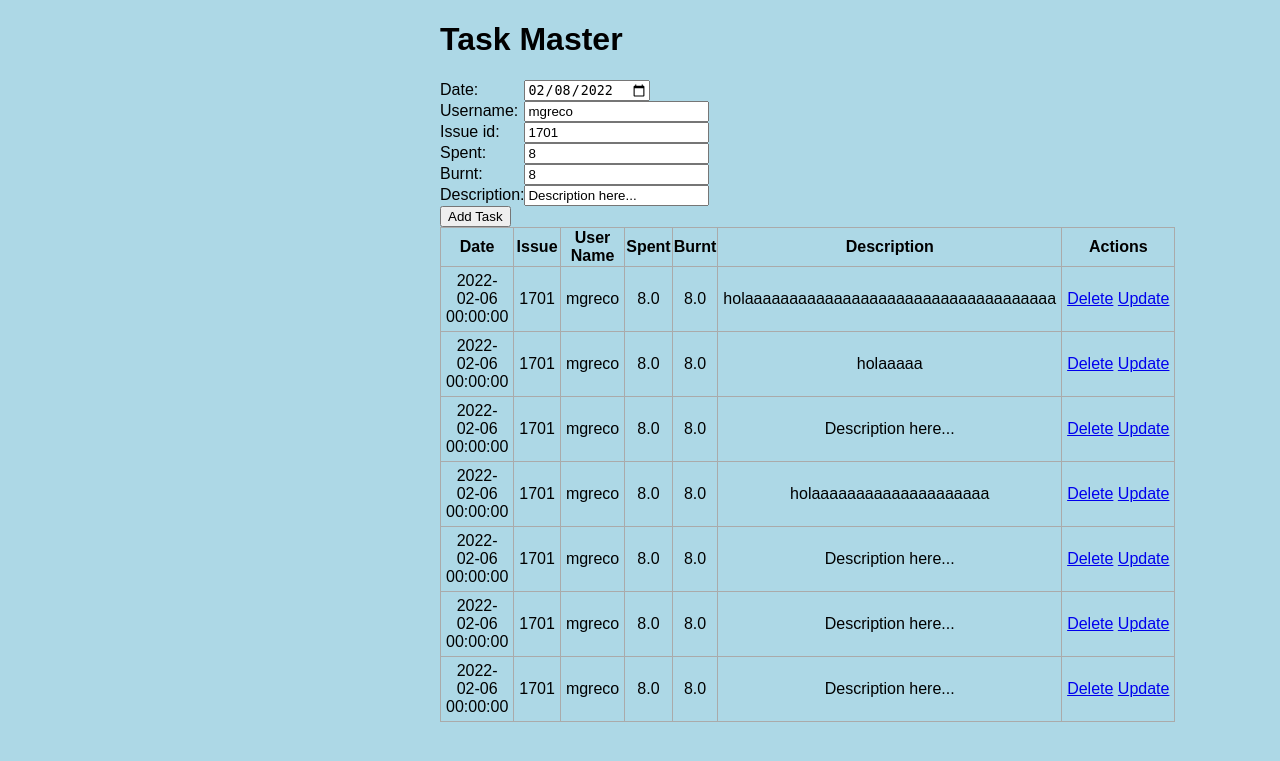
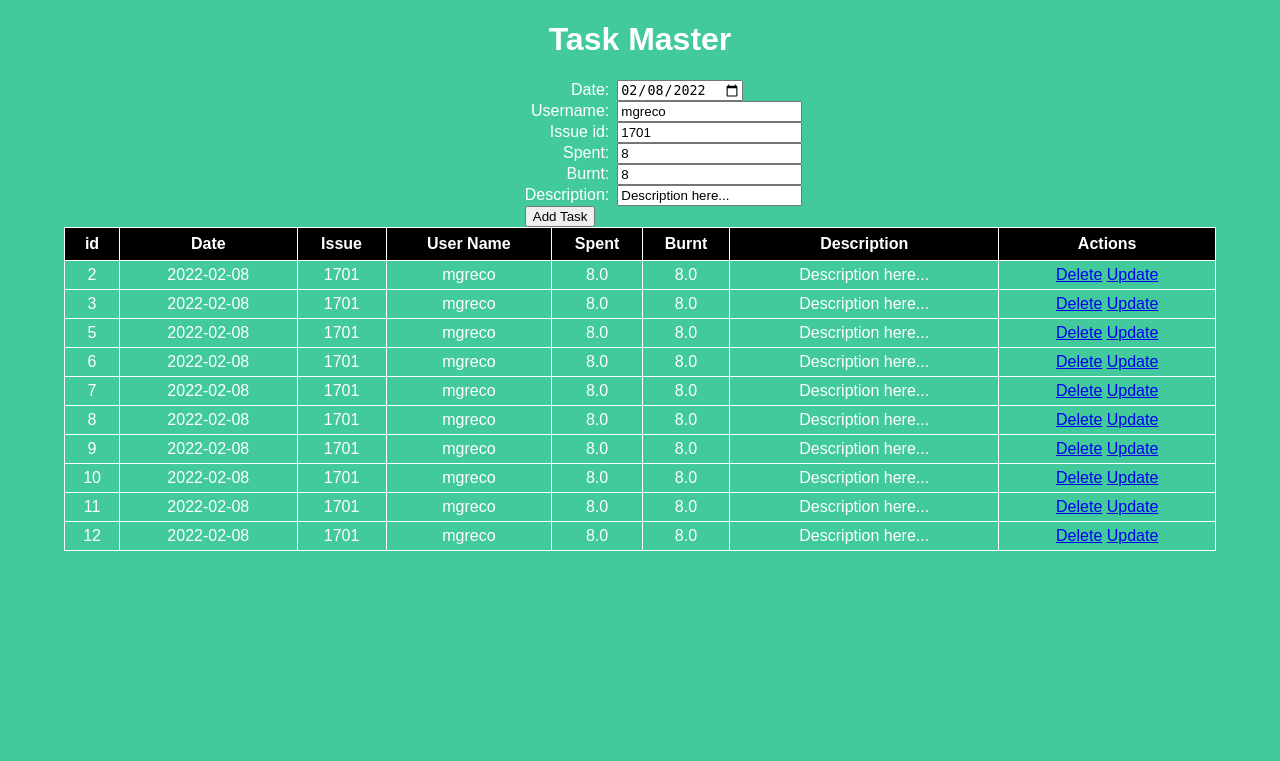
Before and after one commit to mmngreco/flask_task_manager, a Flask app: page / in a window 1280 px wide. Shown: the top 761 px of the page. Run offline with Flask 2, Linux system fonts and the light colour scheme; data comes from the database, SQL or seed files in the repository.

Commit message:
enh: better look and feel

```diff
--- a/app.py
+++ b/app.py
@@ -10,7 +10,7 @@ app.config["SQLALCHEMY_TRACK_MODIFICATIONS"] = False
 db = SQLAlchemy(app)
 
 
-class Todo(db.Model):
+class Tasks(db.Model):
 
     id = db.Column(db.Integer, primary_key=True)
     completed = db.Column(db.Integer, default=0)
@@ -40,7 +40,7 @@ def form2task(form, task):
 @app.route('/', methods=['POST', 'GET'])
 def index(db=db):
     if request.method == "POST":
-        new_task = form2task(request.form, Todo())
+        new_task = form2task(request.form, Tasks())
 
         try:
             db.session.add(new_task)
@@ -50,7 +50,7 @@ def index(db=db):
             return "There was an error adding your task."
 
     else:
-        tasks = Todo.query.order_by(Todo.date).all()
+        tasks = Tasks.query.order_by(Tasks.date).all()
         today = datetime.utcnow()
         return render_template('index.html', tasks=tasks, today=today)
 
@@ -58,7 +58,7 @@ def index(db=db):
 @app.route("/delete/<int:id>")
 def delete(id, db=db):
 
-    task_to_delete = Todo.query.get_or_404(id)
+    task_to_delete = Tasks.query.get_or_404(id)
 
     try:
         db.session.delete(task_to_delete)
@@ -70,7 +70,7 @@ def delete(id, db=db):
 
 @app.route("/update/<int:id>", methods=['GET', 'POST'])
 def update(id, db=db):
-    task = Todo.query.get_or_404(id)
+    task = Tasks.query.get_or_404(id)
 
     if request.method == "POST":
         task = form2task(request.form, task)
--- a/static/css/main.css
+++ b/static/css/main.css
@@ -1,16 +1,26 @@
 body, html {
     margin: 0;
     font-family: sans-serif;
-    background-color: lightblue;
+    background-color: #42CA9C;
+    color: white;
 }
 
 .content {
     margin: 0 auto;
-    width: 400px;
+    width: 90%;
 }
 
-table, td, th {
+h1, h2, h3 {
+    text-align: center;
+}
+
+td, th {
+
     border: 1px solid #aaa;
+}
+
+tr:hover {
+    background-color: #2BA383;
 }
 
 table {
@@ -19,23 +29,31 @@ table {
 }
 
 th {
+    background-color: black;
     height: 30px;
+    border-color: white;
 }
 
 td {
     text-align: center;
     padding: 5px;
+    border-color: white;
 }
 
 .form {
     margin-top: 20px;
+    margin-bottom: 20px;
 }
 
 #content {
     width: 70%;
 }
 
-form  { display: table;      }
+form  { display: table; padding-left:40%;     }
 p     { display: table-row;  }
-label { display: table-cell; }
+label {
+    display: table-cell;
+    text-align: right;
+    padding-right: 8px;
+}
 input { display: table-cell; }
--- a/templates/index.html
+++ b/templates/index.html
@@ -46,9 +46,9 @@
         <h2>There are not tasks. Create one!</h2>
 
     {% else %}
-
         <table>
             <tr>
+                <th>id</th>
                 <th>Date</th>
                 <th>Issue</th>
                 <th>User Name</th>
@@ -61,7 +61,8 @@
             {% for task in tasks %}
 
             <tr>
-            <td> {{ task.date }} </td>
+                <td> {{ task.id }} </td>
+                <td> {{ task.date.date() }} </td>
                 <td> {{ task.issue }} </td>
                 <td> {{ task.username }} </td>
                 <td> {{ task.spent }} </td>
```
Also changed, not shown: test.db. Lines whose indentation alone changed are shown as unchanged.
